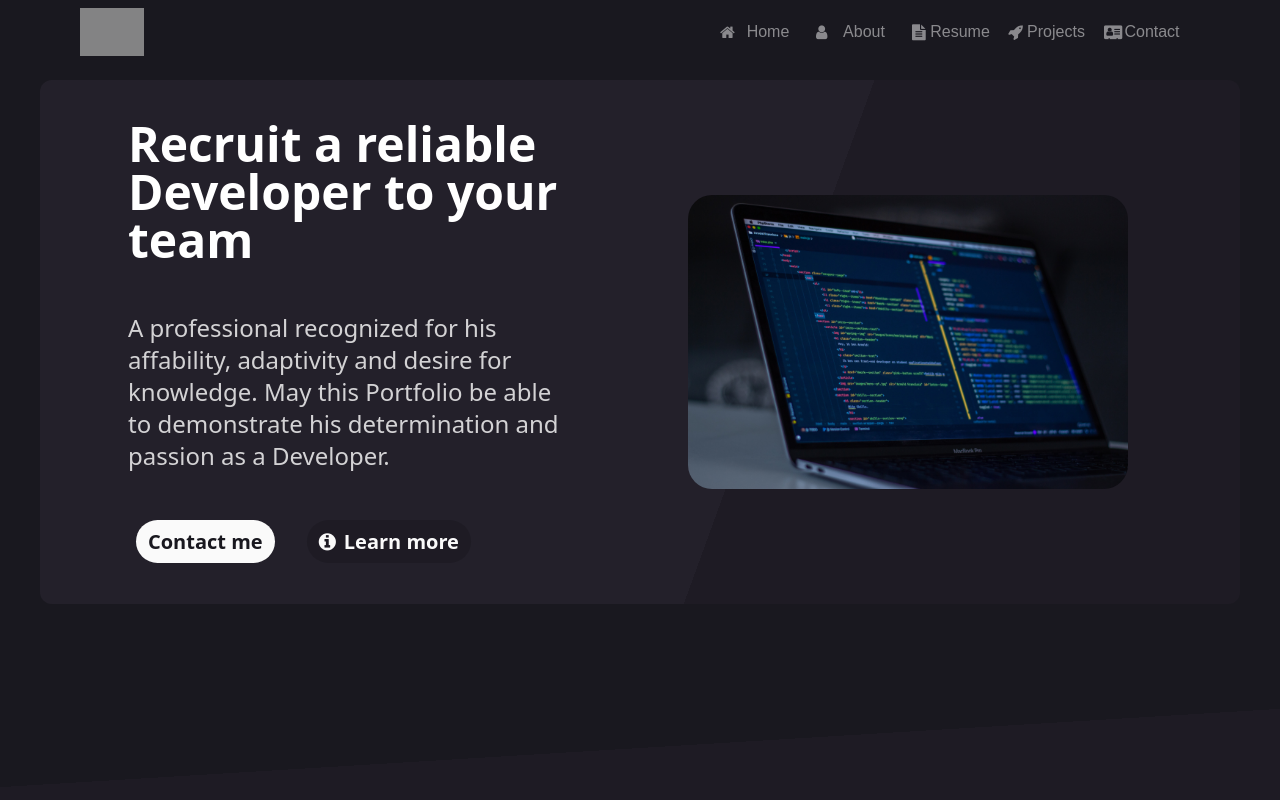
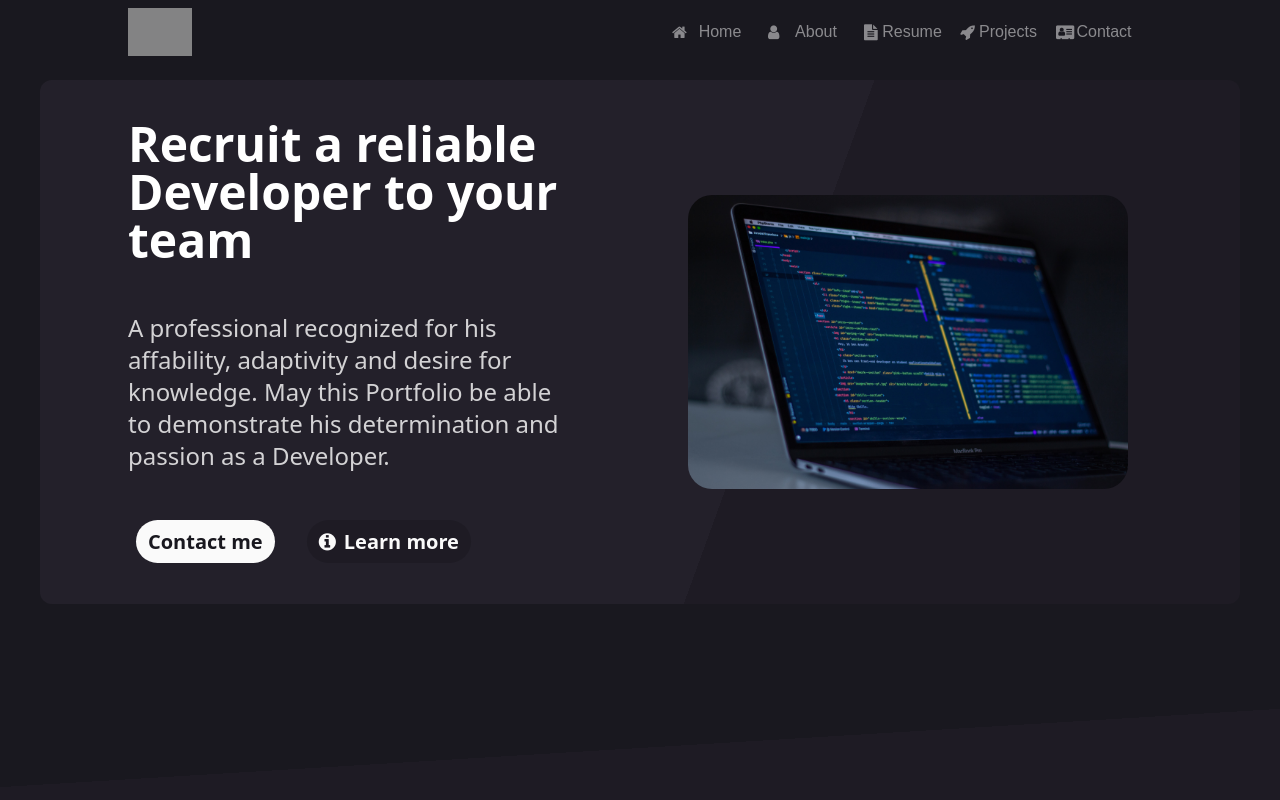
Before and after one commit to douglasyabuki/Portfolio, a React (Vite) app: page / in a window 1280 px wide. Shown: the top 800 px of the page. Built offline with nearby package versions, Linux system fonts and the light colour scheme; grey boxes are pictures that could not be loaded; a web font is replaced by a local one.

Commit message:
Commit 21: Changing padding-x on Header.tsx

```diff
--- a/src/components/header/Header.tsx
+++ b/src/components/header/Header.tsx
@@ -11,7 +11,7 @@ import Social from './social/Social';
 export default function Header() {
   // Returns the whole header to App.tsx
   return (
-    <header className="group container fixed top-0 z-30 flex h-11 w-screen min-w-full justify-between bg-gradient-to-b from-background-black to-transparent px-8 py-1 text-center text-not-so-white duration-500 hover:bg-background-black sm:px-14 md:h-16 md:px-16 md:py-2 lg:px-20">
+    <header className="group container fixed top-0 z-30 flex h-11 w-screen min-w-full justify-between bg-gradient-to-b from-background-black to-transparent px-8 py-1 text-center text-not-so-white duration-500 hover:bg-background-black sm:px-14 md:h-16 md:px-16 md:py-2 lg:px-20 xl:px-32">
       <Logo></Logo>
       <Social list={socialList}></Social>
       <Navigation list={navigationList}></Navigation>
```
